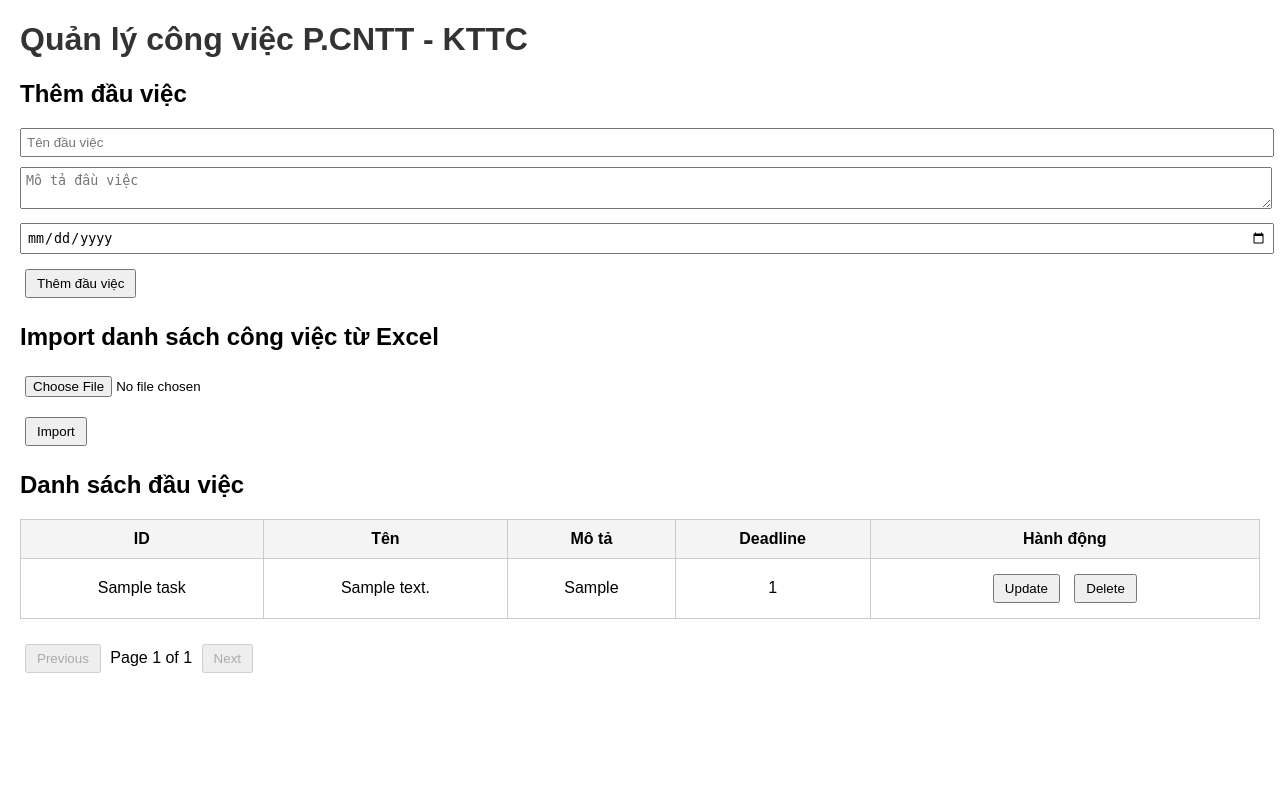
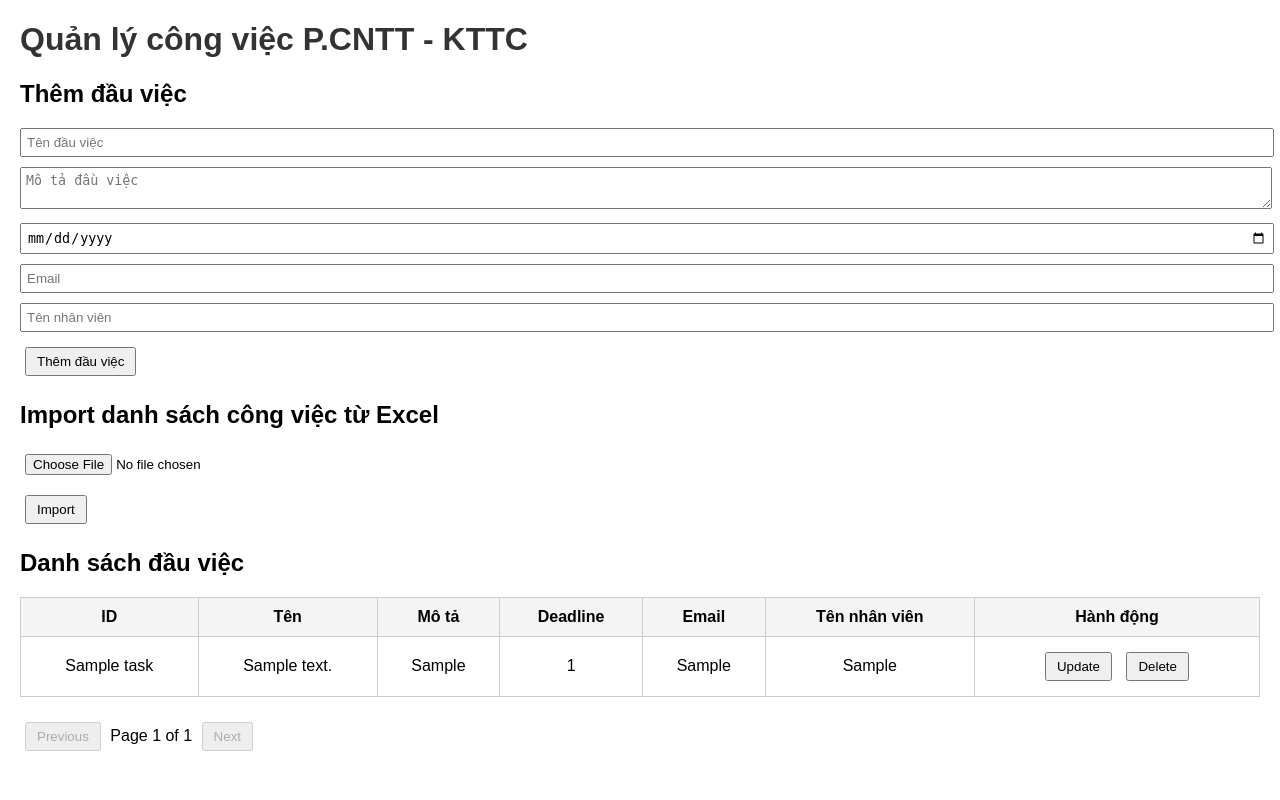
Before and after one commit to lamtp1/IT_BRAIN, a Flask app: page / in a window 1280 px wide. Run offline with Flask 3, Linux system fonts and the light colour scheme; tables that the repository leaves empty or names only in its code hold one stand-in row (values such as "Sample post"); parts of the project's set-up code (start-up, migrations or seed data) failed here and were passed over; some libraries are stand-ins or nearby versions.

Commit message:
them chuc nang gui mail so voi lcnt_v1

```diff
--- a/lcnt/app.py
+++ b/lcnt/app.py
@@ -7,6 +7,8 @@ import math
 from email.mime.text import MIMEText
 from email.mime.multipart import MIMEMultipart
 from datetime import datetime, timedelta
+import threading
+import time
 
 app = Flask(__name__)
 
@@ -21,7 +23,7 @@ mysql = MySQL(app)
 SMTP_SERVER = "smtp.gmail.com"
 SMTP_PORT = 587
 SMTP_EMAIL = "tuphulam@gmail.com"
-SMTP_PASSWORD = "kbkzbbvnsjldnmdg "
+SMTP_PASSWORD = "kbkzbbvnsjldnmdg"
 
 # Đường dẫn lưu file tạm thời
 UPLOAD_FOLDER = 'uploads'
@@ -61,9 +63,12 @@ def add_task():
     name = data['name']
     description = data['description']
     deadline = data['deadline']
+    email = data.get('email', None)  # New field
+    employee = data.get('employee', None)  # New field
 
     cur = mysql.connection.cursor()
-    cur.execute("INSERT INTO tasks (name, description, deadline) VALUES (%s, %s, %s)", (name, description, deadline))
+    cur.execute("INSERT INTO tasks (name, description, deadline, email, employee) VALUES (%s, %s, %s, %s, %s)",
+                (name, description, deadline, email, employee))
     mysql.connection.commit()
     cur.close()
 
@@ -75,9 +80,12 @@ def update_task(task_id):
     name = data['name']
     description = data['description']
     deadline = data['deadline']
+    email = data.get('email', None)  # New field
+    employee = data.get('employee', None)  # New field
 
     cur = mysql.connection.cursor()
-    cur.execute("UPDATE tasks SET name = %s, description = %s, deadline = %s WHERE id = %s", (name, description, deadline, task_id))
+    cur.execute("UPDATE tasks SET name = %s, description = %s, deadline = %s, email = %s, employee = %s WHERE id = %s",
+                (name, description, deadline, email, employee, task_id))
     mysql.connection.commit()
     cur.close()
 
@@ -105,12 +113,15 @@ def import_excel():
 
     try:
         df = pd.read_excel(filepath)
-        if 'Tên' not in df.columns or 'Mô tả' not in df.columns or 'Deadline' not in df.columns:
-            return jsonify({'error': 'Invalid Excel format. Columns "Tên", "Mô tả", and "Deadline" are required.'}), 400
+        required_columns = ['Tên', 'Mô tả', 'Deadline', 'Email', 'Nhân viên']
+        for col in required_columns:
+            if col not in df.columns:
+                return jsonify({'error': f'Missing column: {col}'}), 400
 
         cur = mysql.connection.cursor()
         for _, row in df.iterrows():
-            cur.execute("INSERT INTO tasks (name, description, deadline) VALUES (%s, %s, %s)", (row['Tên'], row['Mô tả'], row['Deadline']))
+            cur.execute("INSERT INTO tasks (name, description, deadline, email, employee) VALUES (%s, %s, %s, %s, %s)",
+                        (row['Tên'], row['Mô tả'], row['Deadline'], row['Email'], row['Nhân viên']))
         mysql.connection.commit()
         cur.close()
 
@@ -134,14 +145,44 @@ def send_email(recipient, subject, content):
         server.starttls()  # Bắt đầu kết nối an toàn
         server.login(SMTP_EMAIL, SMTP_PASSWORD)
         server.sendmail(SMTP_EMAIL, recipient, msg.as_string())
-        print("Email sent successfully!")
+        print(f"Email sent to {recipient}")
     except Exception as e:
-        print(f"Failed to send email: {e}")
+        print(f"Failed to send email to {recipient}: {e}")
     finally:
         server.quit()
 
-# Gửi email
-send_email("tuphulam@gmail.com", "Test Email", "<h1>This is a test email for lamtp1</h1>")
+def notify_due_tasks():
+    cur = mysql.connection.cursor()
+    cur.execute("""
+        SELECT name, deadline, email, employee
+        FROM tasks
+        WHERE TIMESTAMPDIFF(DAY, deadline, NOW()) BETWEEN 0 AND 3
+    """)
+    tasks = cur.fetchall()
+    cur.close()
+
+    for task in tasks:
+        name, deadline, email, employee = task
+        if email:
+            subject = f"Reminder: Task '{name}' is approaching"
+            content = f"""
+            <p>Dear {employee},</p>
+            <p>Đây là mail thông báo để nhắc rằng đầu việc  <b>'{name}'</b> sẽ đến hạn vào ngày <b>{deadline}</b>.</p>
+            <p>Vậy nên hãy đảm bảo hoàn thành đầu việc đúng hạn.</p>
+            """
+            send_email(email, subject, content)
+
+def start_notification_thread():
+    def notify():
+        with app.app_context():  # Push the app context here
+            while True:
+                notify_due_tasks()
+                time.sleep(24*60*60)  # Run daily
+
+    threading.Thread(target=notify, daemon=True).start()
+
+# Start the notification thread
+start_notification_thread()
 
 if __name__ == '__main__':
     app.run(debug=True)
--- a/lcnt/templates/index.html
+++ b/lcnt/templates/index.html
@@ -55,6 +55,8 @@
         <input id="taskName" type="text" placeholder="Tên đầu việc">
         <textarea id="taskDesc" placeholder="Mô tả đầu việc"></textarea>
         <input id="taskDeadline" type="date" placeholder="Deadline">
+        <input id="taskEmail" type="email" placeholder="Email">
+        <input id="taskEmployee" type="text" placeholder="Tên nhân viên">
         <button onclick="addTask()">Thêm đầu việc</button>
     </div>
 
@@ -74,6 +76,8 @@
                 <th>Tên</th>
                 <th>Mô tả</th>
                 <th>Deadline</th>
+                <th>Email</th>
+                <th>Tên nhân viên</th>
                 <th>Hành động</th>
             </tr>
         </thead>
@@ -90,6 +94,8 @@
             <input id="updateTaskName" type="text" placeholder="Tên mới">
             <textarea id="updateTaskDesc" placeholder="Mô tả mới"></textarea>
             <input id="updateTaskDeadline" type="date" placeholder="Deadline mới">
+            <input id="updateTaskEmail" type="email" placeholder="Email mới">
+            <input id="updateTaskEmployee" type="text" placeholder="Tên nhân viên mới">
             <button onclick="confirmUpdate()">Xác nhận</button>
         </div>
     </div>
@@ -106,7 +112,6 @@
         const tasksPerPage = 10;
         let updateTaskId = null;
 
-        // Fetch and display tasks with pagination
         function fetchTasks(page = 1) {
             fetch(`/tasks?page=${page}`)
                 .then(response => response.json())
@@ -120,8 +125,10 @@
                                 <td>${task[1]}</td>
                                 <td>${task[2]}</td>
                                 <td>${task[3]}</td>
+                                <td>${task[4]}</td>
+                                <td>${task[5]}</td>
                                 <td>
-                                    <button onclick="openModal(${task[0]}, '${task[1]}', '${task[2]}', '${task[3]}')">Update</button>
+                                    <button onclick="openModal(${task[0]}, '${task[1]}', '${task[2]}', '${task[3]}', '${task[4]}', '${task[5]}')">Update</button>
                                     <button onclick="deleteTask(${task[0]})">Delete</button>
                                 </td>
                             </tr>
@@ -145,47 +152,50 @@
         function nextPage() {
             fetchTasks(currentPage + 1);
         }
-
         function addTask() {
             const name = document.getElementById('taskName').value;
             const desc = document.getElementById('taskDesc').value;
             const deadline = document.getElementById('taskDeadline').value;
+            const email = document.getElementById('taskEmail').value;
+            const employee = document.getElementById('taskEmployee').value;
+
             fetch('/tasks', {
                 method: 'POST',
                 headers: { 'Content-Type': 'application/json' },
-                body: JSON.stringify({ name: name, description: desc, deadline: deadline })
+                body: JSON.stringify({ name, description: desc, deadline, email, employee })
             }).then(response => {
                 if (response.ok) {
                     fetchTasks();
                     document.getElementById('taskName').value = '';
                     document.getElementById('taskDesc').value = '';
                     document.getElementById('taskDeadline').value = '';
+                    document.getElementById('taskEmail').value = '';
+                    document.getElementById('taskEmployee').value = '';
                 }
             });
         }
-        // Open modal to update task
-        function openModal(taskId, taskName, taskDesc, taskDeadline) {
-            updateTaskId = taskId;
-            document.getElementById('updateTaskName').value = taskName;
-            document.getElementById('updateTaskDesc').value = taskDesc;
-            document.getElementById('updateTaskDeadline').value = taskDeadline;
+
+        function openModal(id, name, desc, deadline, email, employee) {
+            updateTaskId = id;
+            document.getElementById('updateTaskName').value = name;
+            document.getElementById('updateTaskDesc').value = desc;
+            document.getElementById('updateTaskDeadline').value = deadline;
+            document.getElementById('updateTaskEmail').value = email;
+            document.getElementById('updateTaskEmployee').value = employee;
             document.getElementById('updateModal').style.display = 'block';
         }
 
-        // Close modal
-        function closeModal() {
-            document.getElementById('updateModal').style.display = 'none';
-        }
-
-        // Confirm update task
         function confirmUpdate() {
             const name = document.getElementById('updateTaskName').value;
             const desc = document.getElementById('updateTaskDesc').value;
             const deadline = document.getElementById('updateTaskDeadline').value;
+            const email = document.getElementById('updateTaskEmail').value;
+            const employee = document.getElementById('updateTaskEmployee').value;
+
             fetch(`/tasks/${updateTaskId}`, {
                 method: 'PUT',
                 headers: { 'Content-Type': 'application/json' },
-                body: JSON.stringify({ name: name, description: desc, deadline: deadline })
+                body: JSON.stringify({ name, description: desc, deadline, email, employee })
             }).then(response => {
                 if (response.ok) {
                     fetchTasks();
@@ -195,6 +205,10 @@
                     alert('Cập nhật thất bại!');
                 }
             });
+        }
+
+        function closeModal() {
+            document.getElementById('updateModal').style.display = 'none';
         }
 
         function deleteTask(taskId) {
```
